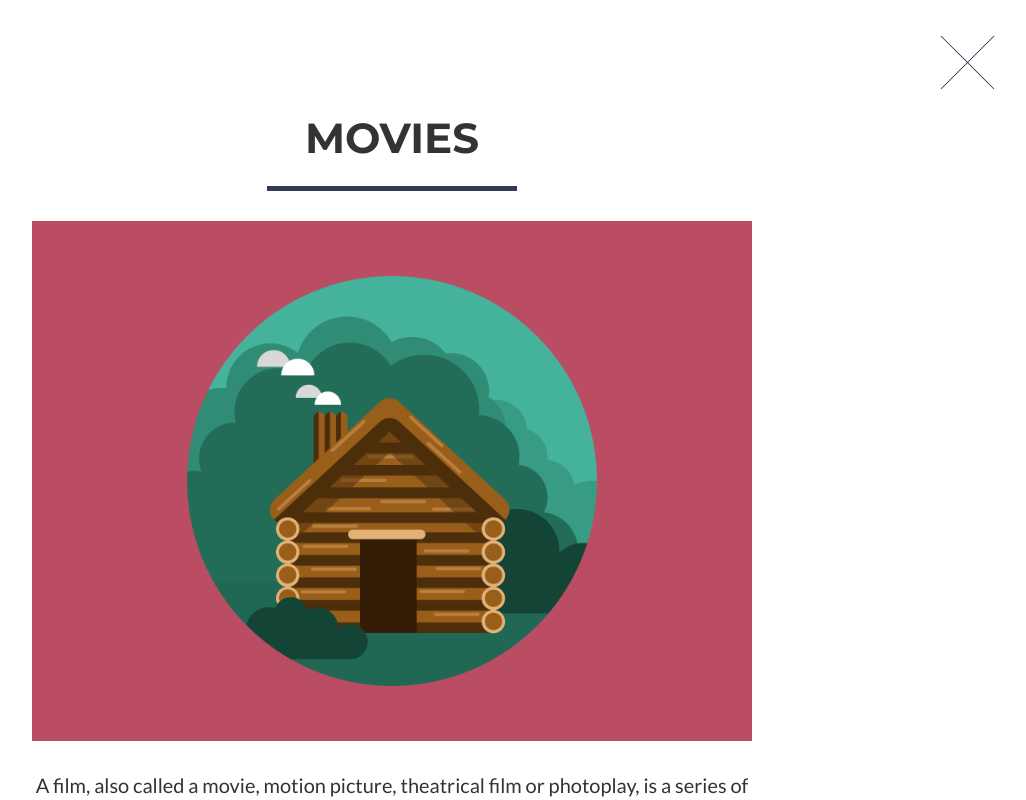
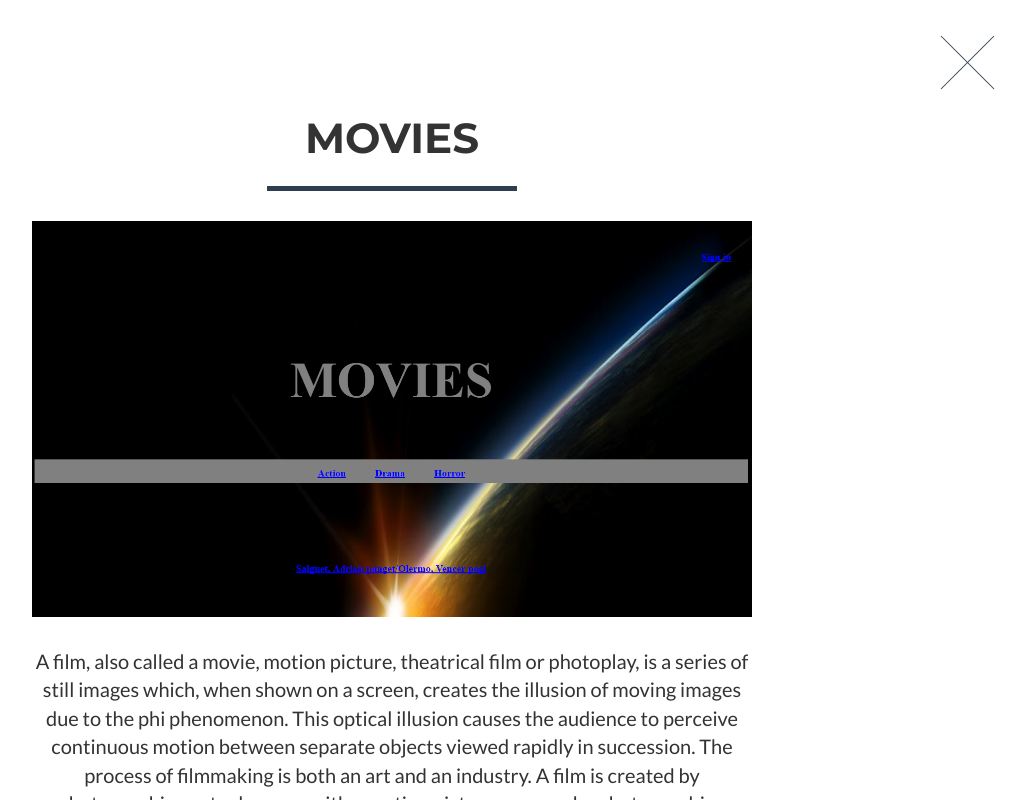
Before and after one commit to venzzolermo/vennzzolermo1.github.io, a website: page index.html in a window 1280 px wide. Both pictures are taken after a click on the link 250 px from the left and 1146 px from the top of the page. Shown: the part 746-1546 px from the top of the page, without its empty margins (248-1274 px from the left). Drawn offline with nearby package versions, Linux system fonts and the light colour scheme; files that its build step writes are made by us from their sources.

Commit message:
Update index.html

```diff
--- a/index.html
+++ b/index.html
@@ -306,7 +306,7 @@
                         <div class="modal-body">
                             <h2>Movies</h2>
                             <hr class="star-primary">
-                            <img src="img/portfolio/cabin.png" class="img-responsive img-centered" alt="">
+                            <img src="Untitled.png" class="img-responsive img-centered" alt="">
                             <p>A film, also called a movie, motion picture, theatrical film or photoplay, is a series of still images which, when shown on a screen, creates the illusion of moving images due to the phi phenomenon. This optical illusion causes the audience to perceive continuous motion between separate objects viewed rapidly in succession. The process of filmmaking is both an art and an industry. A film is created by photographing actual scenes with a motion picture camera; by photographing drawings or miniature models using traditional animation techniques; by means of CGI and computer animation; or by a combination of some or all of these techniques and other visual effects. <a href="https://sellfy.com/p/8Q9P/jV3VZ/">Flat Icons</a>. On their website, you can download their free set with 16 icons, or you can purchase the entire set with 146 icons for only $12!</p>
                             <ul class="list-inline item-details">
                                 <li>Client:
```
